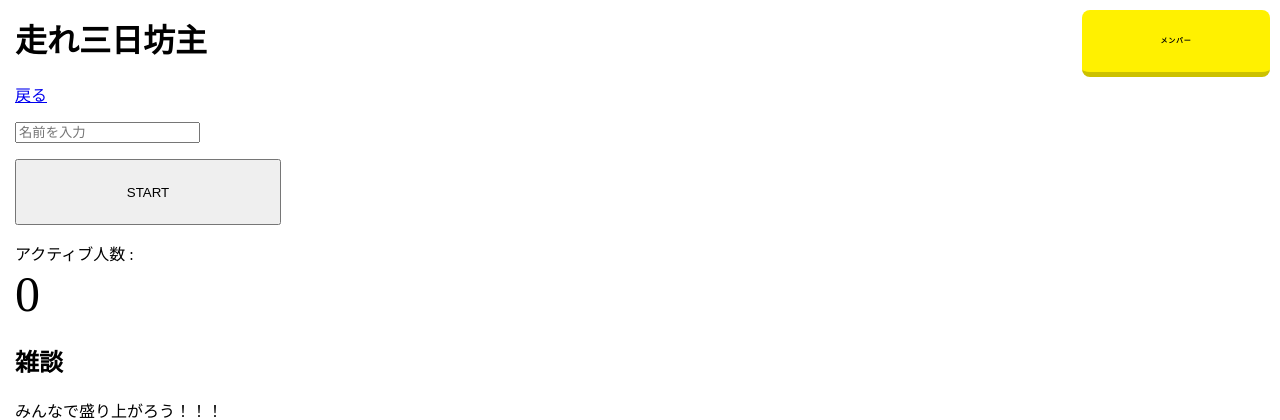
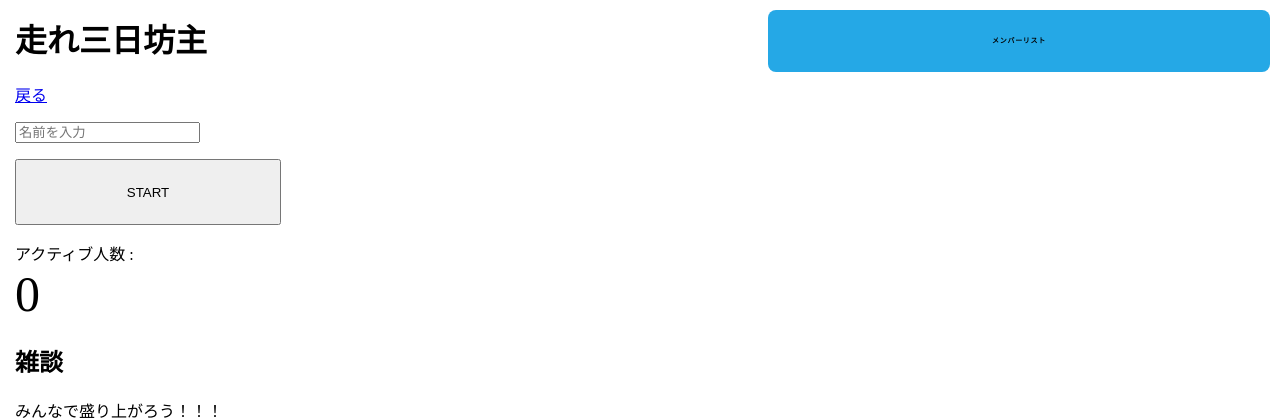
Before and after one commit to enpitut2022/MusclePowerAki, a Flask app: page /detail/1 in a window 1280 px wide. Shown: the top 420 px of the page. Run offline with Flask 2, Linux system fonts and the light colour scheme; data that the repository does not hold is empty.

Commit message:
メニューボタンの見やすさUP

```diff
--- a/static/css/style.css
+++ b/static/css/style.css
@@ -68,7 +68,7 @@ button.btn {
   line-height: 1.5;
   position: relative;
   display: inline-block;
-  padding: 1rem 4rem;
+  padding: 1rem 1rem;
   cursor: pointer;
   -webkit-user-select: none;
   -moz-user-select: none;
@@ -86,26 +86,25 @@ button.btn {
 
 .btn--yellow {
   color: #000;
-  background-color: #fff100;
-  border-bottom: 5px solid #ccc100;
-  position: fixed;
+  background-color: #25a8e6;
+  position: absolute;
   top: 10px;
   right: 10px;
   display: flex;
   height: 30px;
-  width: 60px;
+  left: 60%;
   justify-content: center;
   align-items: center;
   z-index: 90;
   font-size: 7px;
 }
 
-.btn--yellow:hover {
+/* .btn--yellow:hover {
   margin-top: 3px;
   color: #000;
   background: #fff20a;
   border-bottom: 2px solid #ccc100;
-}
+} */
 
 .menu-btn {
     position: fixed;
@@ -145,7 +144,7 @@ button.btn {
 }
 
 .memberall {
-    margin-top: 70px;
+    margin-top: 90px;
 }
 
 .active_user_name {
--- a/templates/detail.html
+++ b/templates/detail.html
@@ -8,7 +8,7 @@
     <header>
       <div class="yellow-button">
           <input type="checkbox" id="menu-btn-check">
-          <label for="menu-btn-check" class="btn btn--yellow btn--cubic">メンバー<span></span></label>
+          <label for="menu-btn-check" class="btn btn--yellow btn--cubic">メンバーリスト<span></span></label>
           <!--ここからメニュー-->
           <div class="menu-content">
             <div class="memberall">
```
